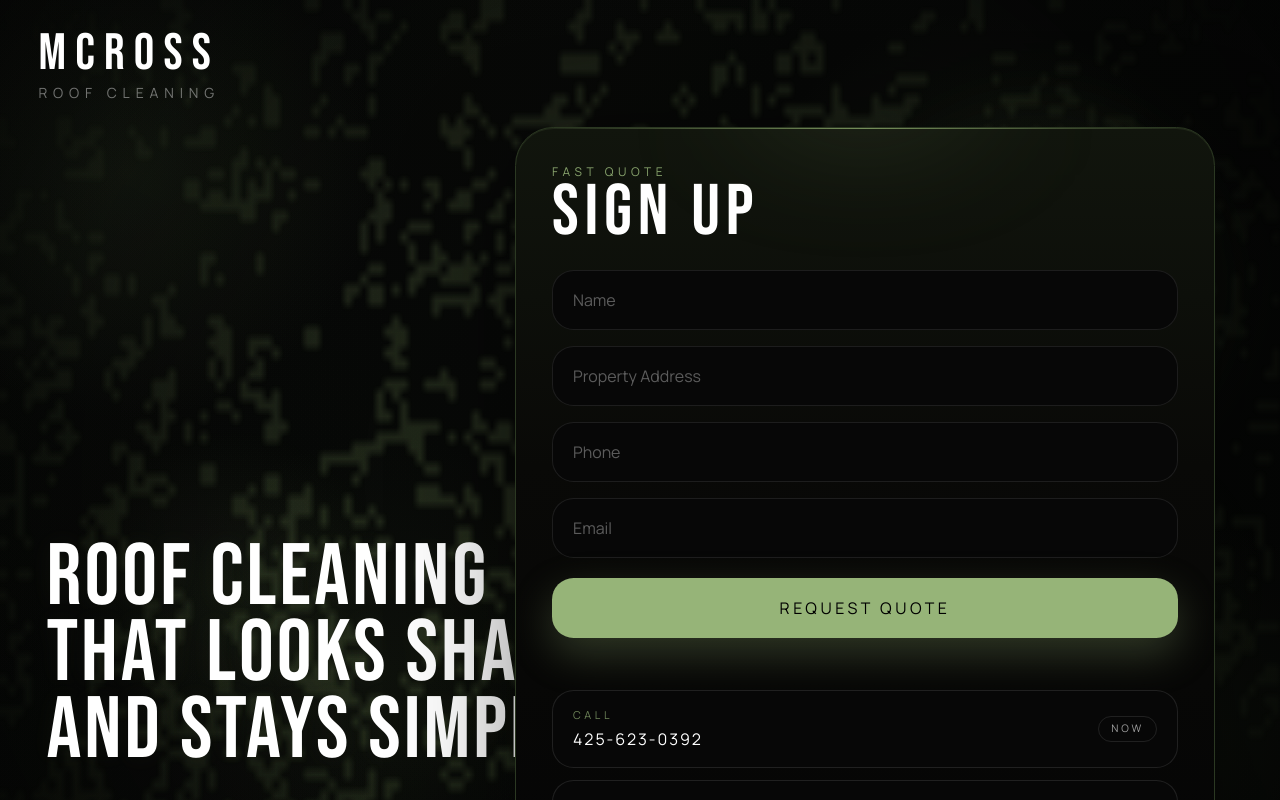
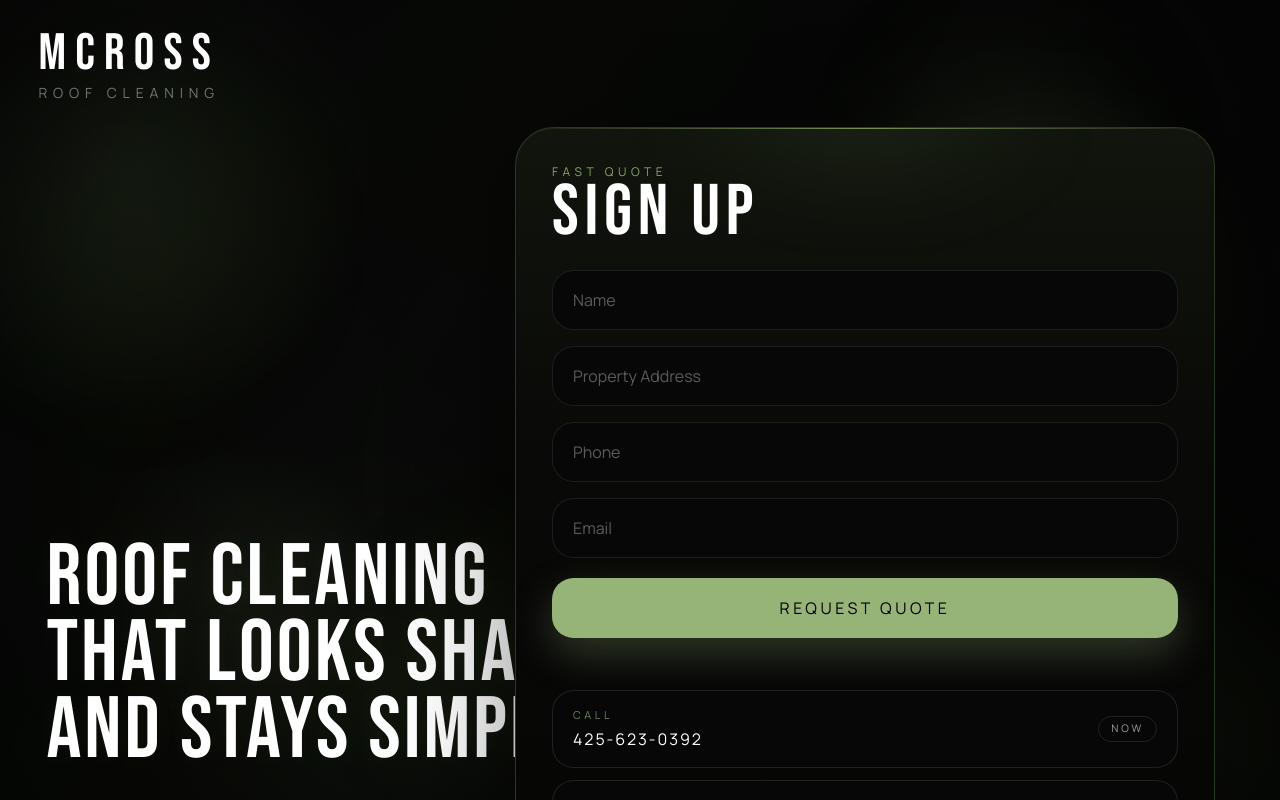
Before and after one commit to aarohkandy/mcross, a Next.js app: page / in a window 1280 px wide. Built offline with nearby package versions, Linux system fonts and the light colour scheme.

Commit message:
Simplify hero background motion

```diff
--- a/src/app/globals.css
+++ b/src/app/globals.css
@@ -145,22 +145,46 @@ a {
   opacity: 0.28;
 }
 
-.hero-backdrop__life {
+.hero-backdrop__drift {
   position: absolute;
-  inset: 0;
-  opacity: 0.22;
-  -webkit-mask-image:
-    radial-gradient(circle at 50% 52%, rgba(0, 0, 0, 0.92) 0%, rgba(0, 0, 0, 0.78) 44%, rgba(0, 0, 0, 0.34) 74%, transparent 100%);
-  mask-image:
-    radial-gradient(circle at 50% 52%, rgba(0, 0, 0, 0.92) 0%, rgba(0, 0, 0, 0.78) 44%, rgba(0, 0, 0, 0.34) 74%, transparent 100%);
+  inset: -8%;
+  background-repeat: no-repeat;
 }
 
-.hero-life-canvas {
-  display: block;
-  height: 100%;
-  width: 100%;
-  image-rendering: auto;
-  opacity: 0.92;
+.hero-backdrop__drift--a {
+  background:
+    radial-gradient(circle at 18% 30%, rgba(116, 142, 86, 0.08), transparent 17%),
+    radial-gradient(circle at 42% 68%, rgba(88, 112, 65, 0.07), transparent 18%),
+    radial-gradient(circle at 76% 22%, rgba(122, 151, 92, 0.06), transparent 16%),
+    radial-gradient(circle at 86% 74%, rgba(68, 86, 51, 0.08), transparent 15%);
+  opacity: 0.9;
+  transform: translate3d(0, 0, 0) scale(1.02);
+  animation: hero-drift-pan 28s ease-in-out infinite alternate;
+}
+
+.hero-backdrop__drift--b {
+  background:
+    radial-gradient(circle at 14% 26%, rgba(136, 164, 101, 0.06) 0 1px, transparent 1.5px),
+    radial-gradient(circle at 58% 18%, rgba(136, 164, 101, 0.045) 0 1px, transparent 1.5px),
+    radial-gradient(circle at 82% 62%, rgba(136, 164, 101, 0.05) 0 1px, transparent 1.5px),
+    linear-gradient(120deg, transparent 0%, rgba(140, 169, 107, 0.022) 36%, transparent 64%),
+    linear-gradient(24deg, transparent 18%, rgba(96, 120, 73, 0.02) 46%, transparent 74%);
+  background-size:
+    240px 240px,
+    320px 320px,
+    280px 280px,
+    100% 100%,
+    100% 100%;
+  opacity: 0.34;
+}
+
+@keyframes hero-drift-pan {
+  0% {
+    transform: translate3d(-1.5%, -1%, 0) scale(1.02);
+  }
+  100% {
+    transform: translate3d(1.5%, 1%, 0) scale(1.05);
+  }
 }
 
 .hero-backdrop__grain {
@@ -213,7 +237,7 @@ input:-webkit-autofill:focus {
     transition: none;
   }
 
-  .hero-backdrop__field,
+  .hero-backdrop__drift--a,
   .form-aura {
     animation: none;
   }
@@ -233,7 +257,11 @@ input:-webkit-autofill:focus {
     opacity: 0.78;
   }
 
-  .hero-backdrop__life {
-    opacity: 0.18;
+  .hero-backdrop__drift--a {
+    opacity: 0.72;
+  }
+
+  .hero-backdrop__drift--b {
+    opacity: 0.24;
   }
 }
--- a/src/components/hero-backdrop.tsx
+++ b/src/components/hero-backdrop.tsx
@@ -1,14 +1,11 @@
-import { HeroLife } from "@/components/hero-life";
-
 export function HeroBackdrop() {
   return (
     <div aria-hidden="true" className="hero-backdrop">
       <div className="hero-backdrop__field hero-backdrop__field--base" />
       <div className="hero-backdrop__field hero-backdrop__field--glow" />
+      <div className="hero-backdrop__drift hero-backdrop__drift--a" />
+      <div className="hero-backdrop__drift hero-backdrop__drift--b" />
       <div className="hero-backdrop__mesh" />
-      <div className="hero-backdrop__life">
-        <HeroLife />
-      </div>
       <div className="hero-backdrop__grain" />
       <div className="hero-backdrop__vignette" />
     </div>
--- a/src/components/hero-life.tsx
+++ /dev/null
@@ -1,186 +0,0 @@
-"use client";
-
-import { useEffect, useRef } from "react";
-
-const GRID_WIDTH = 160;
-const GRID_HEIGHT = 90;
-const STEP_MS = 760;
-const SEED_RATE = 0.23;
-
-function seedGrid() {
-  const grid = new Uint8Array(GRID_WIDTH * GRID_HEIGHT);
-
-  for (let index = 0; index < grid.length; index += 1) {
-    grid[index] = Math.random() < SEED_RATE ? 1 : 0;
-  }
-
-  return grid;
-}
-
-function evolve(grid: Uint8Array) {
-  const next = new Uint8Array(grid.length);
-  let liveCells = 0;
-
-  for (let row = 0; row < GRID_HEIGHT; row += 1) {
-    const north = row === 0 ? GRID_HEIGHT - 1 : row - 1;
-    const south = row === GRID_HEIGHT - 1 ? 0 : row + 1;
-
-    for (let col = 0; col < GRID_WIDTH; col += 1) {
-      const west = col === 0 ? GRID_WIDTH - 1 : col - 1;
-      const east = col === GRID_WIDTH - 1 ? 0 : col + 1;
-      const index = row * GRID_WIDTH + col;
-
-      const neighbors =
-        grid[north * GRID_WIDTH + west] +
-        grid[north * GRID_WIDTH + col] +
-        grid[north * GRID_WIDTH + east] +
-        grid[row * GRID_WIDTH + west] +
-        grid[row * GRID_WIDTH + east] +
-        grid[south * GRID_WIDTH + west] +
-        grid[south * GRID_WIDTH + col] +
-        grid[south * GRID_WIDTH + east];
-
-      const alive =
-        neighbors === 3 || (grid[index] === 1 && neighbors === 2) ? 1 : 0;
-
-      next[index] = alive;
-      liveCells += alive;
-    }
-  }
-
-  return { next, liveCells };
-}
-
-function countLiveCells(grid: Uint8Array) {
-  let liveCells = 0;
-
-  for (let index = 0; index < grid.length; index += 1) {
-    liveCells += grid[index];
-  }
-
-  return liveCells;
-}
-
-export function HeroLife() {
-  const canvasRef = useRef<HTMLCanvasElement | null>(null);
-
-  useEffect(() => {
-    const canvas = canvasRef.current;
-
-    if (!canvas) {
-      return;
-    }
-
-    const context = canvas.getContext("2d", { alpha: true, desynchronized: true });
-
-    if (!context) {
-      return;
-    }
-
-    const element = canvas;
-    const ctx = context;
-
-    element.width = GRID_WIDTH;
-    element.height = GRID_HEIGHT;
-
-    const state = {
-      intervalId: null as number | null,
-      grid: seedGrid(),
-      ticks: 0,
-    };
-
-    const reducedMotion = window.matchMedia("(prefers-reduced-motion: reduce)");
-    const shouldPauseWhenHidden = !navigator.webdriver;
-
-    function draw(liveCells: number) {
-      ctx.clearRect(0, 0, element.width, element.height);
-      ctx.fillStyle = "rgba(162, 195, 122, 0.95)";
-
-      for (let index = 0; index < state.grid.length; index += 1) {
-        if (state.grid[index] === 0) {
-          continue;
-        }
-
-        const x = index % GRID_WIDTH;
-        const y = Math.floor(index / GRID_WIDTH);
-        ctx.fillRect(x, y, 1, 1);
-      }
-
-      element.dataset.liveCells = String(liveCells);
-    }
-
-    function maybeReseed(liveCells: number) {
-      const density = liveCells / state.grid.length;
-      const stale = state.ticks % 30 === 0;
-
-      if (density < 0.07 || density > 0.38 || stale) {
-        state.grid = seedGrid();
-        return countLiveCells(state.grid);
-      }
-
-      return null;
-    }
-
-    function tick() {
-      const result = evolve(state.grid);
-      state.grid = result.next;
-      state.ticks += 1;
-
-      const reseededLiveCells = maybeReseed(result.liveCells);
-
-      if (reseededLiveCells !== null) {
-        draw(reseededLiveCells);
-        return;
-      }
-
-      draw(result.liveCells);
-    }
-
-    function start() {
-      if (state.intervalId !== null || reducedMotion.matches) {
-        return;
-      }
-
-      state.intervalId = window.setInterval(tick, STEP_MS);
-    }
-
-    function stop() {
-      if (state.intervalId === null) {
-        return;
-      }
-
-      window.clearInterval(state.intervalId);
-      state.intervalId = null;
-    }
-
-    function handleVisibilityChange() {
-      if (!shouldPauseWhenHidden) {
-        return;
-      }
-
-      if (document.hidden) {
-        stop();
-      } else {
-        start();
-      }
-    }
-
-    draw(countLiveCells(state.grid));
-    start();
-    document.addEventListener("visibilitychange", handleVisibilityChange);
-
-    return () => {
-      stop();
-      document.removeEventListener("visibilitychange", handleVisibilityChange);
-    };
-  }, []);
-
-  return (
-    <canvas
-      ref={canvasRef}
-      aria-hidden="true"
-      className="hero-life-canvas"
-      data-live-cells="0"
-    />
-  );
-}
```
